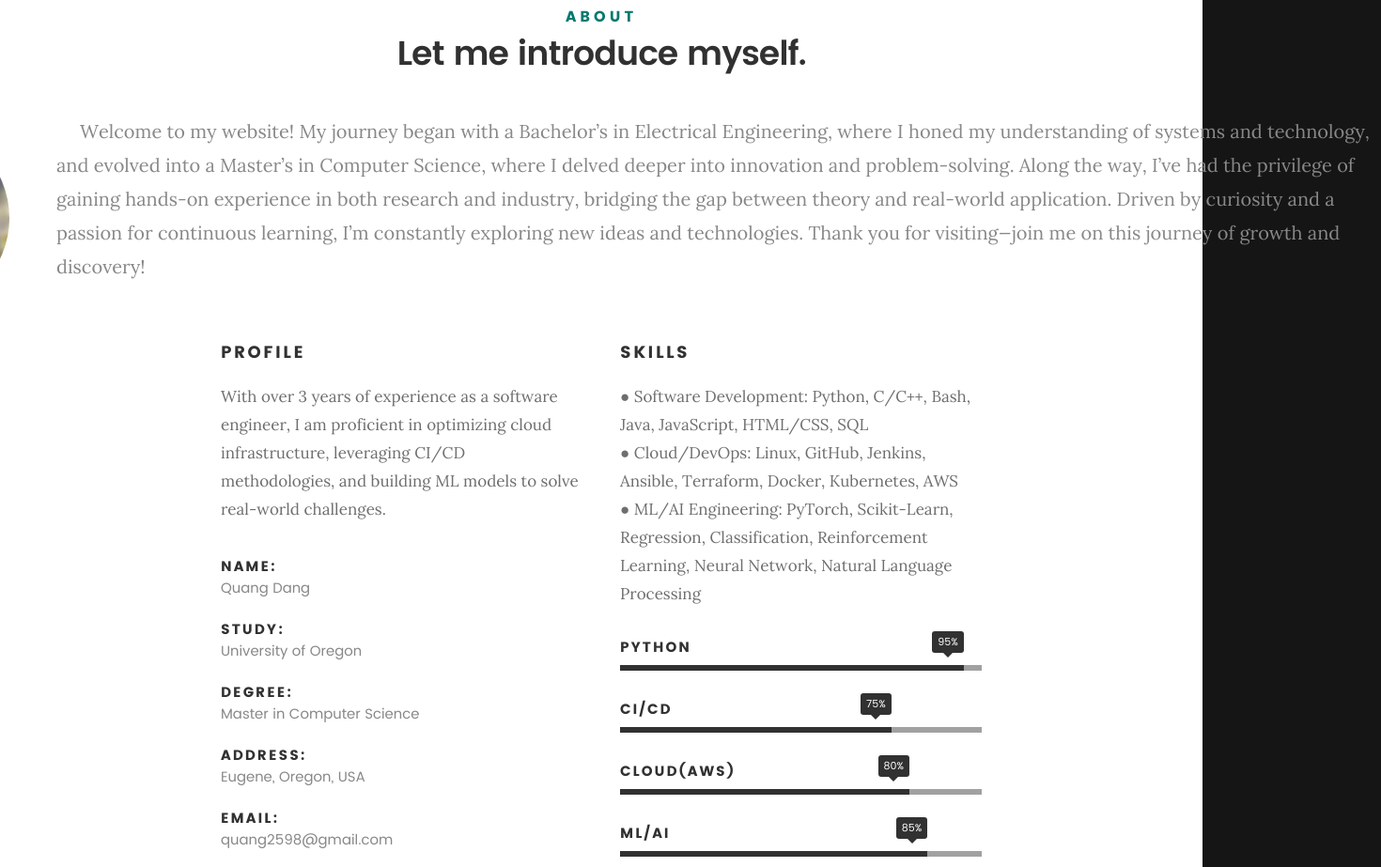
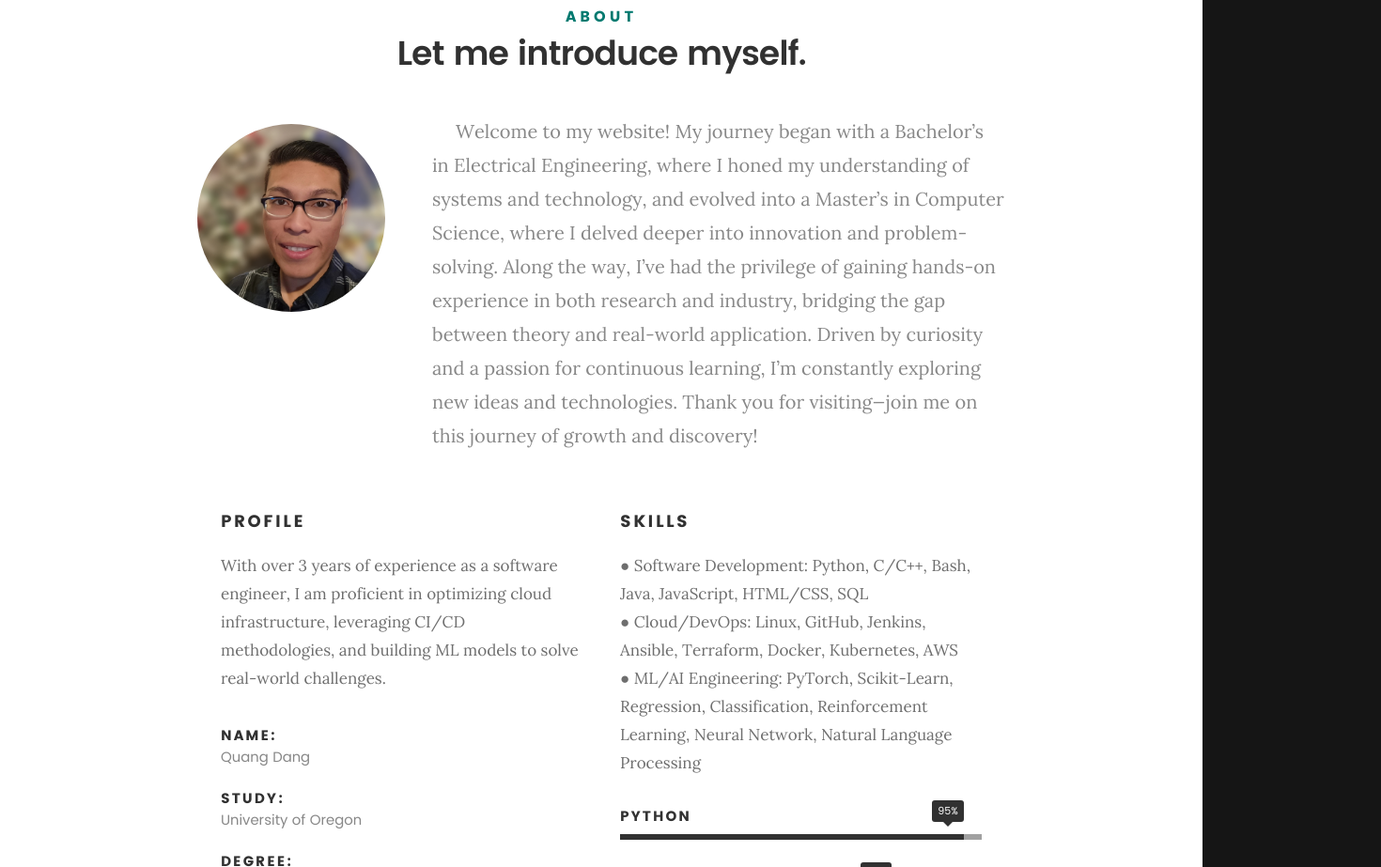
Before and after one commit to quang2598/quang-portfolio, a plain HTML site: page index.html in a window 1280 px wide. Shown: the part 917-1840 px from the top of the page at 94% size, 1470 px wide, since content can reach past the window. Drawn offline with Linux system fonts and the light colour scheme; files whose address does not match are found by name.

Commit message:
adjust intro css

```diff
--- a/css/main.css
+++ b/css/main.css
@@ -1500,8 +1500,8 @@ header .logo a {
 
 .intro-info {
 	margin-top: 4.2rem;
-	margin-right: -500px;
-	margin-left: -500px;
+	margin-right: -100px;
+	margin-left: -100px;
 }
 .intro-info img {
 	height: 20rem;
```
